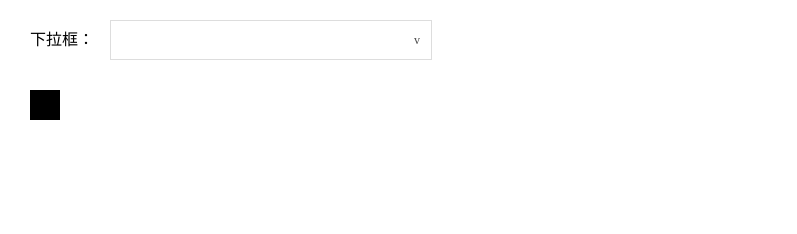
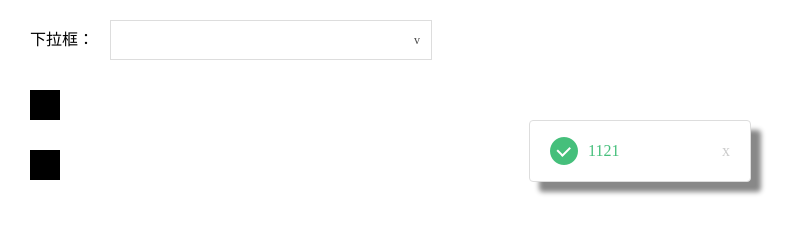
Before and after one commit to xiehangyi/webComponentTest, a plain HTML site: page index.html in a window 1280 px wide. Shown: the whole page, without its empty margins (0-797 px from the left). Drawn offline with Linux system fonts and the light colour scheme.

Commit message:
alert提醒框

```diff
--- /dev/null
+++ b/component/modal_alert/modal_alert.css
@@ -0,0 +1,68 @@
+/*.modal-alert {
+	position: absolute;
+	top: 20%;
+	left: 50%;
+	padding: 10px 20px;
+	height: 40px;
+	line-height: 40px;
+	background-color: #fff;
+	z-index: 1050;
+	transform: translate(-50%, -50%);
+}*/
+
+.modal-alert {
+	position: absolute;
+	top: 15%;
+	left: 0;
+	right: 0;
+	margin: 0 auto;
+	padding: 10px 20px;
+	width: 180px;
+	min-width: 180px;
+	height: 40px;
+	line-height: 40px;
+	background-color: #fff;
+	border: 1px solid #ddd;
+	border-radius: 4px;
+	box-shadow: 10px 10px 5px #888;
+	z-index: 1050;
+}
+
+.modal-alert .alert-icon {
+	float: left;
+	width: 28px;
+	height: 28px;
+	margin-top: 6px;
+	background-image: url(../../img/img.png);
+}
+
+.modal-alert .alert-icon-success {
+	background-position: 0 -100px;
+}
+
+.modal-alert .alert-icon-error {
+	background-position: -30px -100px;
+}
+
+.modal-alert .alert-text {
+	float: left;
+	margin-left: 10px;
+}
+
+.modal-alert .alert-text-success {
+	color: #45bf7b;
+}
+
+.modal-alert .alert-text-error {
+	color: #d15025;
+}
+
+.modal-alert .alert-dismiss {
+	float: right;
+	color: #ccc;
+	cursor: pointer;
+}
+
+.modal-alert .alert-dismiss:hover {
+	color: #666;
+}
--- /dev/null
+++ b/component/modal_alert/modal_alert.js
@@ -0,0 +1,56 @@
+(function($,window){
+
+	DEFAULT = {
+		type:"success",
+		text:"成功"
+	}
+
+	var modal_alert = function(options){
+		this.options = $.extend({},DEFAULT,options);
+
+		init.call(this);
+	};
+
+	function init(){
+		build_view.call(this);
+		bind_events.call(this);
+	}
+
+	function build_view(){
+		var options = this.options,
+			$body = $('body'),
+			modal_alert = '',
+			$modal_alert = '';
+
+
+		modal_alert += '<div class="modal-alert" style="display:none;">';
+
+		modal_alert += '<span class="alert-icon alert-icon-'+options.type+'"></span>';
+
+		modal_alert += '<span class="alert-text alert-text-'+options.type+'">'+options.text+'</span>';
+
+		modal_alert += '<span class="alert-dismiss">x</span>';
+
+		modal_alert += '</div>';
+
+		$modal_alert = $(modal_alert);
+
+
+		$body.append($modal_alert);
+
+		$modal_alert.fadeIn('slow',function(){
+			setTimeout(function(){
+				$modal_alert.fadeOut('slow');
+			},5000);
+		});
+
+	}
+
+	function bind_events(){
+
+	}
+
+	window.modal_alert = modal_alert;
+
+
+})(jQuery,window)
--- a/component/modalpicker/modalpicker.js
+++ b/component/modalpicker/modalpicker.js
@@ -6,7 +6,10 @@
 		valField:"val",
 		data:"",
 		title:"新增",
-		options_item:[{id:1,val:'模块'}]
+		options_item:[{id:1,val:'模块'}],
+		action:null,
+		success:null,
+		error:null
 	};
 
 	var html = {
@@ -88,8 +91,10 @@
 			$left = $modalpicker.find('.modalpicker-body-left'),
 			$right = $modalpicker.find('.modalpicker-body-right'),
 			$dismiss = $modalpicker.find('.modalpicker-dismiss'),
-			$cancel = $modalpicker.find('.cancel');
+			$cancel = $modalpicker.find('.cancel'),
+			$determine = $modalpicker.find('.determine');
 
+		// 点击左边item事件
 		$left.find('.modalpicker-item-li').click(function(){
 			var $this = $(this);
 
@@ -97,6 +102,7 @@
 			$this.hide();
 		});
 
+		// 点击右边item事件
 		$right.on('click','.modalpicker-item-li',function(){
 			var $this = $(this),
 			    id = $this.attr('id');
@@ -106,17 +112,26 @@
 		});
 
 
+		// 关闭事件
 		$dismiss.click(function(){
 			$modalpicker.hide();
 			$cover.hide();
 		});
 
+		// 取消事件
 		$cancel.click(function(){
 			$modalpicker.hide();
 			$cover.hide();
 		});
 
+		// 保存事件
+		$determine.click(function(){
+			var items = $right.find('.modalpicker-item');
+			options.action && options.action(items);
+		});
 
+
+		// 左边选项选择事件
 		$modalpicker.find('.modalpicker-body-select .modalpicker-options-item').click(function(){
 			var $this = $(this),
 				id = $this.data('id'),
@@ -126,8 +141,6 @@
 			$this.addClass('active');
 
 			xhy_data_utils.ajax('post',options.url,options.queryParam,function(){});
-
-
 		});
 
 	}
--- a/index.html
+++ b/index.html
@@ -6,6 +6,7 @@
 <link rel="stylesheet" type="text/css" href="component/modal_window/modal_window.css">
 <link rel="stylesheet" type="text/css" href="component/doc_tree/doc_tree.css">
 <link rel="stylesheet" type="text/css" href="component/modalpicker/modalpicker.css">
+<link rel="stylesheet" type="text/css" href="component/modal_alert/modal_alert.css">
 <link rel="stylesheet" type="text/css" href="index.css">
 <head>
 	<title></title>
@@ -17,7 +18,8 @@
 			<div class="dropdown pulldown_tree" id="select"></div>
 		</div>
 		<div class="input-row">
-			<div class="box"></div>
+			<div class="box a"></div>
+			<div class="box b"></div>
 		</div>
 	</div>
 </body>
@@ -27,5 +29,6 @@
 <script type="text/javascript" src="component/modal_window/modal_window.js"></script>
 <script type="text/javascript" src="component/doc_tree/doc_tree.js"></script>
 <script type="text/javascript" src="component/modalpicker/modalpicker.js"></script>
+<script type="text/javascript" src="component/modal_alert/modal_alert.js"></script>
 <script type="text/javascript" src="index.js"></script>
 </html>
--- a/index.js
+++ b/index.js
@@ -1,22 +1,29 @@
-var data = [{id:1,val:'val1'},{id:2,val:'val2'},{id:3,val:'val3'},{id:4,val:'val4'},{id:5,val:'val5'}];
-
 $(function(){
-
-	$('.box').click(function(){
-
-		var key = 'mykey',
-			$this = $(this),
-			$modalpicker = $("#modalpicker-"+key);
+	// xhy_view_utils.alert_error('1121');
+	xhy_view_utils.alert_success('1121');
+});
 
 
-		var $modalpicker = $this.modalpicker({
-			key:key,
-			data:data,
-			options_item:[{id:1,val:"模块1"},{id:2,val:"模块2"},{id:3,val:"模块3"}]
-		});
 
-	});
-});
+
+
+// var data = [{id:1,val:'val1'},{id:2,val:'val2'},{id:3,val:'val3'},{id:4,val:'val4'},{id:5,val:'val5'}];
+// $(function(){
+// 	$('.box.a').click(function(){
+// 		var key = 'mykey',
+// 			$this = $(this),
+// 			$modalpicker = $("#modalpicker-"+key);
+// 		var $modalpicker = $this.modalpicker({
+// 			key:key,
+// 			data:data,
+// 			options_item:[{id:1,val:"模块1"},{id:2,val:"模块2"},{id:3,val:"模块3"}],
+// 			action:function(s){
+// 			}
+// 		});
+// 	});
+// });
+
+
 // var data = [
 //     {
 //         id:1,
@@ -42,7 +49,6 @@ $(function(){
 //                 id:221,
 //                 key:'key221'
 //             }]
-
 //         },{
 //             id:23,
 //             key:'key23'
--- a/js/js-internal/xhy_utils.js
+++ b/js/js-internal/xhy_utils.js
@@ -107,4 +107,18 @@ var xhy_view_utils = {
         return $cover;
     },
 
+    alert_success:function(text){
+        new modal_alert({
+            type:'success',
+            text:text
+        });
+    },
+
+     alert_error:function(text){
+        new modal_alert({
+            type:'error',
+            text:text
+        });
+    }
+
 }
```
